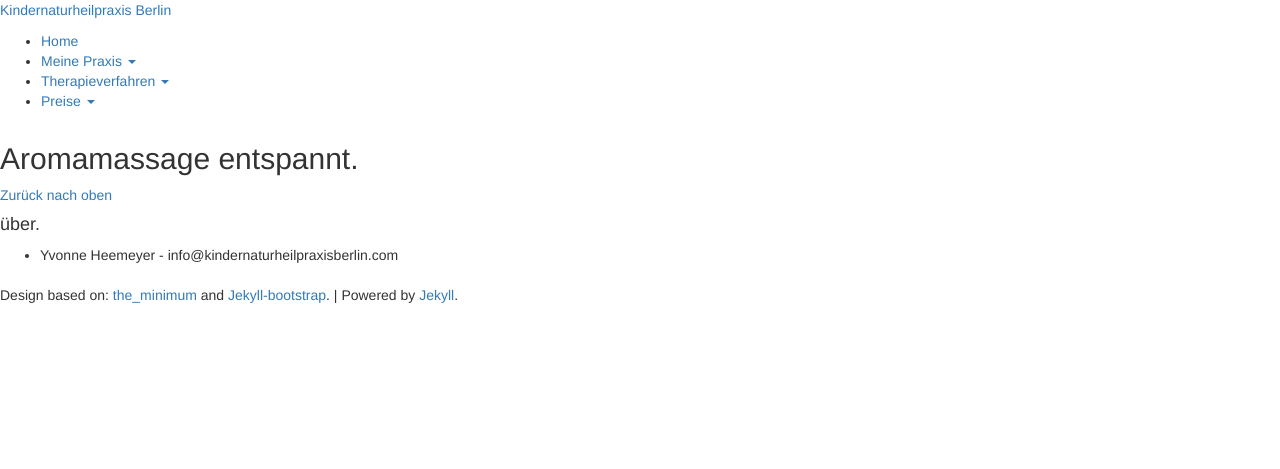
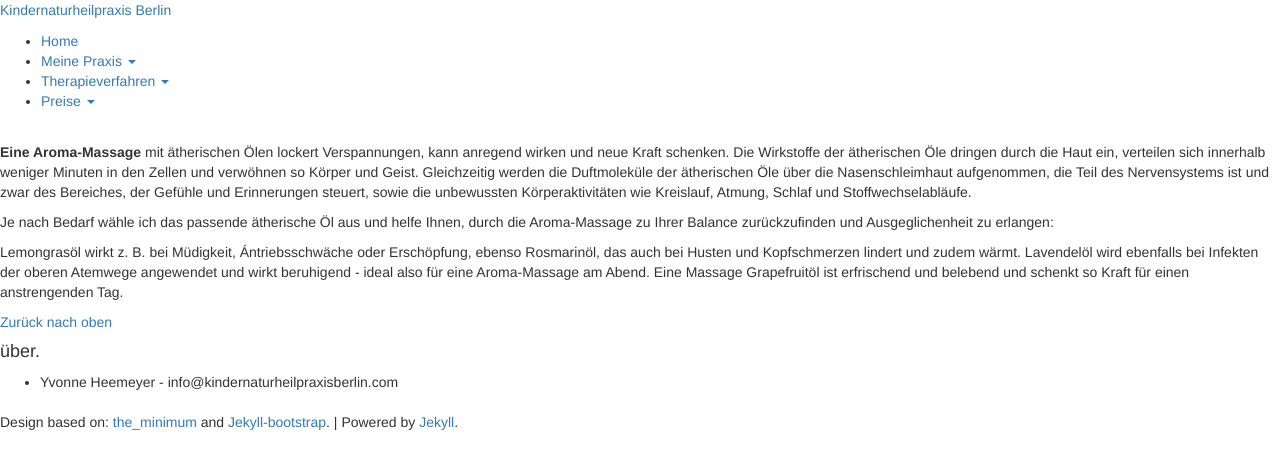
Before and after one commit to heilpraktiker/heilpraktiker.github.io, a Jekyll site: the page built from therapieverfahren/aroma-massage/index.md, in a window 1280 px wide. Shown: the top 469 px of the page. Built offline with Jekyll 4.4.1, drawn with Linux system fonts in a browser that asks for light colours; nearby versions of some CDN libraries; comment, search, counter and statistics services are not loaded.

Commit message:
Updated index.md

```diff
--- a/therapieverfahren/aroma-massage/index.md
+++ b/therapieverfahren/aroma-massage/index.md
@@ -6,4 +6,8 @@ published: true
 ---
 
 {% include JB/setup %}
-##Aromamassage entspannt.
+**Eine Aroma-Massage** mit ätherischen Ölen lockert Verspannungen, kann anregend wirken und neue Kraft schenken. Die Wirkstoffe der ätherischen Öle dringen durch die Haut ein, verteilen sich innerhalb weniger Minuten in den Zellen und verwöhnen so Körper und Geist. Gleichzeitig werden die Duftmoleküle der ätherischen Öle über die Nasenschleimhaut aufgenommen, die Teil des Nervensystems ist und zwar des Bereiches, der Gefühle und Erinnerungen steuert, sowie die unbewussten Körperaktivitäten wie Kreislauf, Atmung, Schlaf und Stoffwechselabläufe.
+
+Je nach Bedarf wähle ich das passende ätherische Öl aus und helfe Ihnen, durch die Aroma-Massage zu Ihrer Balance zurückzufinden und Ausgeglichenheit zu erlangen:
+
+Lemongrasöl wirkt z. B. bei Müdigkeit, Ántriebsschwäche oder Erschöpfung, ebenso Rosmarinöl, das auch bei Husten und Kopfschmerzen lindert und zudem wärmt. Lavendelöl wird ebenfalls bei Infekten der oberen Atemwege angewendet und wirkt beruhigend - ideal also für eine Aroma-Massage am Abend. Eine Massage Grapefruitöl ist erfrischend und belebend und schenkt so Kraft für einen anstrengenden Tag.
```
